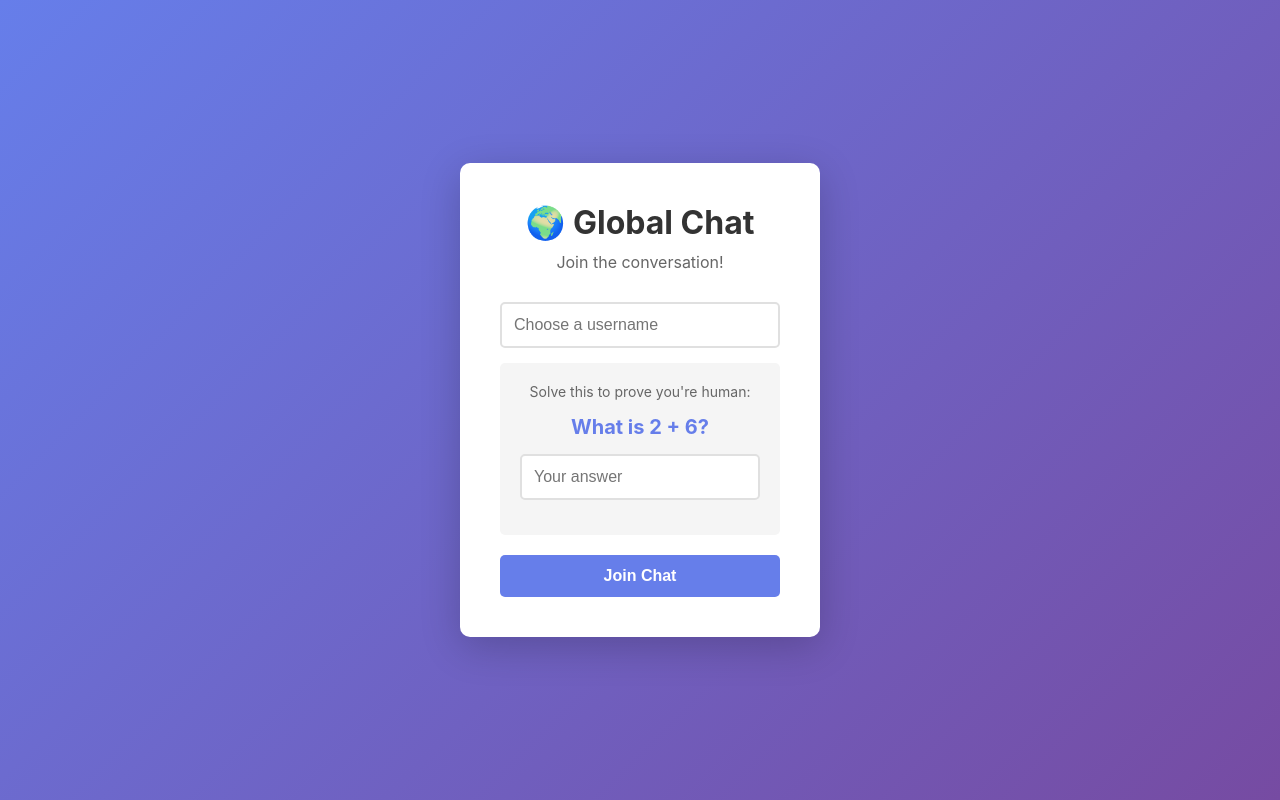
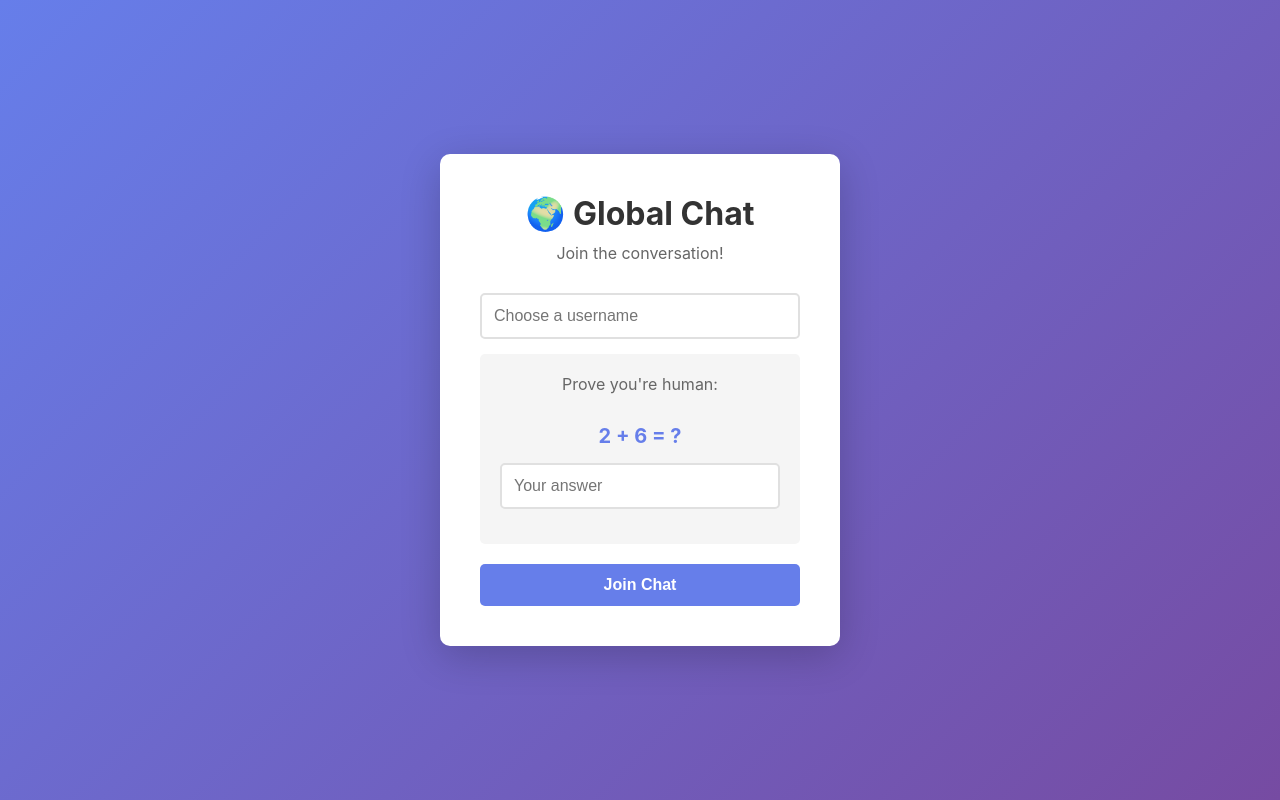
Before and after one commit to kKkhl12/global-chat, a plain HTML site: page index.html in a window 1280 px wide. Drawn offline with Linux system fonts and the light colour scheme.

Commit message:
Update index.html

```diff
--- a/index.html
+++ b/index.html
@@ -5,12 +5,7 @@
   <meta name="viewport" content="width=device-width, initial-scale=1.0">
   <title>Global Chat - Login</title>
   <style>
-    * {
-      margin: 0;
-      padding: 0;
-      box-sizing: border-box;
-    }
-
+    * { margin: 0; padding: 0; box-sizing: border-box; }
     body {
       font-family: -apple-system, BlinkMacSystemFont, 'Segoe UI', Roboto, sans-serif;
       background: linear-gradient(135deg, #667eea 0%, #764ba2 100%);
@@ -19,31 +14,16 @@
       justify-content: center;
       align-items: center;
     }
-
-    .login-container {
-      width: 100%;
-      max-width: 400px;
-      padding: 20px;
-    }
-
     .login-box {
       background: white;
       padding: 40px;
       border-radius: 10px;
       box-shadow: 0 10px 40px rgba(0,0,0,0.2);
-      text-align: center;
+      max-width: 400px;
+      width: 90%;
     }
-
-    .login-box h1 {
-      margin-bottom: 10px;
-      color: #333;
-    }
-
-    .login-box p {
-      color: #666;
-      margin-bottom: 30px;
-    }
-
+    h1 { margin-bottom: 10px; color: #333; text-align: center; }
+    p { color: #666; margin-bottom: 30px; text-align: center; }
     input {
       width: 100%;
       padding: 12px;
@@ -52,31 +32,20 @@
       border-radius: 5px;
       font-size: 16px;
     }
-
-    input:focus {
-      outline: none;
-      border-color: #667eea;
-    }
-
+    input:focus { outline: none; border-color: #667eea; }
     .captcha-box {
       background: #f5f5f5;
       padding: 20px;
       border-radius: 5px;
       margin-bottom: 20px;
+      text-align: center;
     }
-
-    .captcha-box p {
-      margin-bottom: 10px;
-      font-size: 14px;
-    }
-
     #captcha-question {
       font-size: 20px;
       font-weight: bold;
       color: #667eea;
       margin: 15px 0;
     }
-
     button {
       width: 100%;
       padding: 12px;
@@ -88,49 +57,33 @@
       font-weight: bold;
       cursor: pointer;
     }
-
-    button:hover {
-      background: #5568d3;
-    }
-
+    button:hover { background: #5568d3; }
     #error-message {
       color: #e74c3c;
       margin-top: 15px;
       display: none;
+      text-align: center;
     }
   </style>
 </head>
 <body>
-  <div class="login-container">
   <div class="login-box">
     <h1>🌍 Global Chat</h1>
     <p>Join the conversation!</p>
 
     <form id="loginForm">
-        <input
-          type="text"
-          id="username"
-          placeholder="Choose a username"
-          required
-          maxlength="20"
-        >
+      <input type="text" id="username" placeholder="Choose a username" required maxlength="20">
 
       <div class="captcha-box">
-          <p>Solve this to prove you're human:</p>
+        <p>Prove you're human:</p>
         <div id="captcha-question"></div>
-          <input
-            type="number"
-            id="captcha-answer"
-            placeholder="Your answer"
-            required
-          >
+        <input type="number" id="captcha-answer" placeholder="Your answer" required>
       </div>
 
       <button type="submit">Join Chat</button>
     </form>
 
     <div id="error-message"></div>
-    </div>
   </div>
 
   <script>
@@ -140,8 +93,7 @@
       const num1 = Math.floor(Math.random() * 10) + 1;
       const num2 = Math.floor(Math.random() * 10) + 1;
       captchaAnswer = num1 + num2;
-      document.getElementById('captcha-question').textContent =
-        `What is ${num1} + ${num2}?`;
+      document.getElementById('captcha-question').textContent = `${num1} + ${num2} = ?`;
     }
 
     generateCaptcha();
@@ -160,10 +112,6 @@
           body: JSON.stringify({ answer, expected: captchaAnswer })
         });
 
-        if (!response.ok) {
-          throw new Error('Server error');
-        }
-
         const result = await response.json();
 
         if (result.success) {
@@ -176,9 +124,8 @@
           document.getElementById('captcha-answer').value = '';
         }
       } catch (error) {
-        errorDiv.textContent = '❌ Error: ' + error.message;
+        errorDiv.textContent = '❌ Connection error';
         errorDiv.style.display = 'block';
-        console.error('Error:', error);
       }
     });
   </script>
```
Lines whose indentation alone changed are shown as unchanged.
